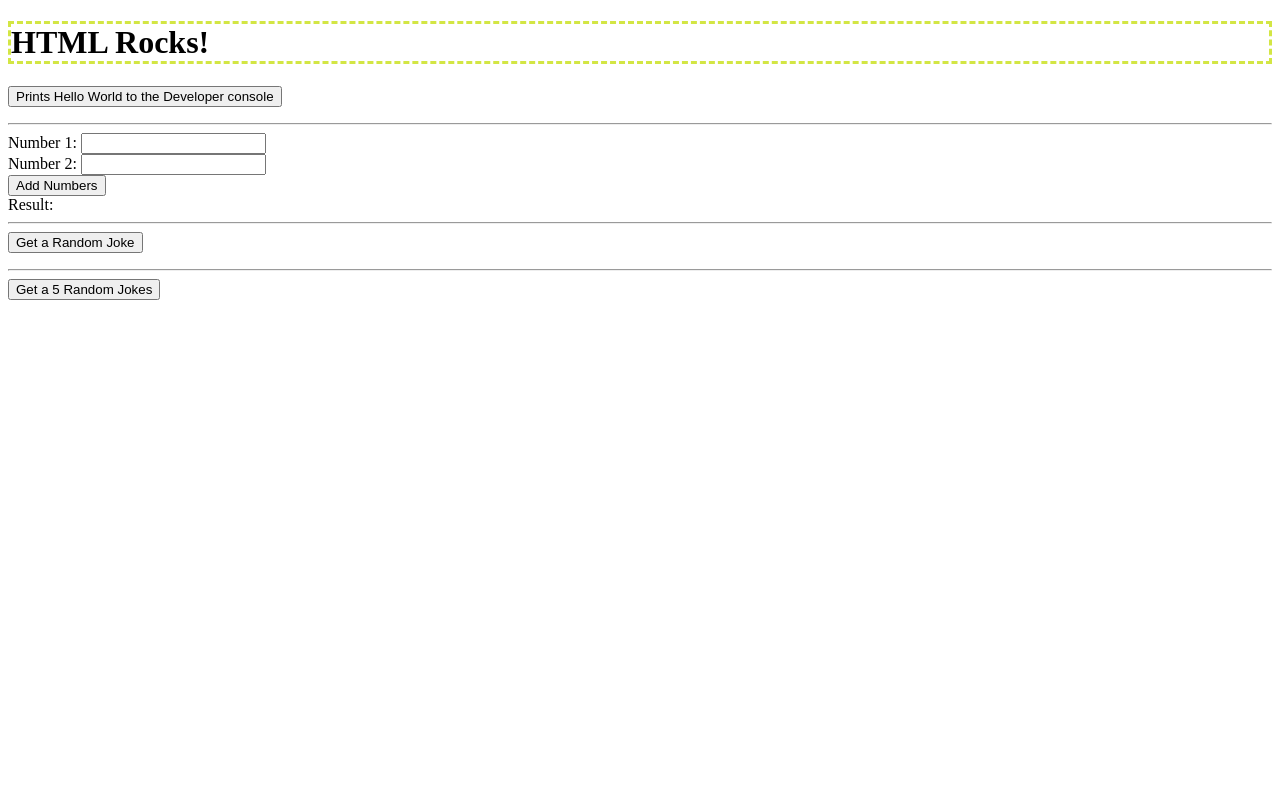
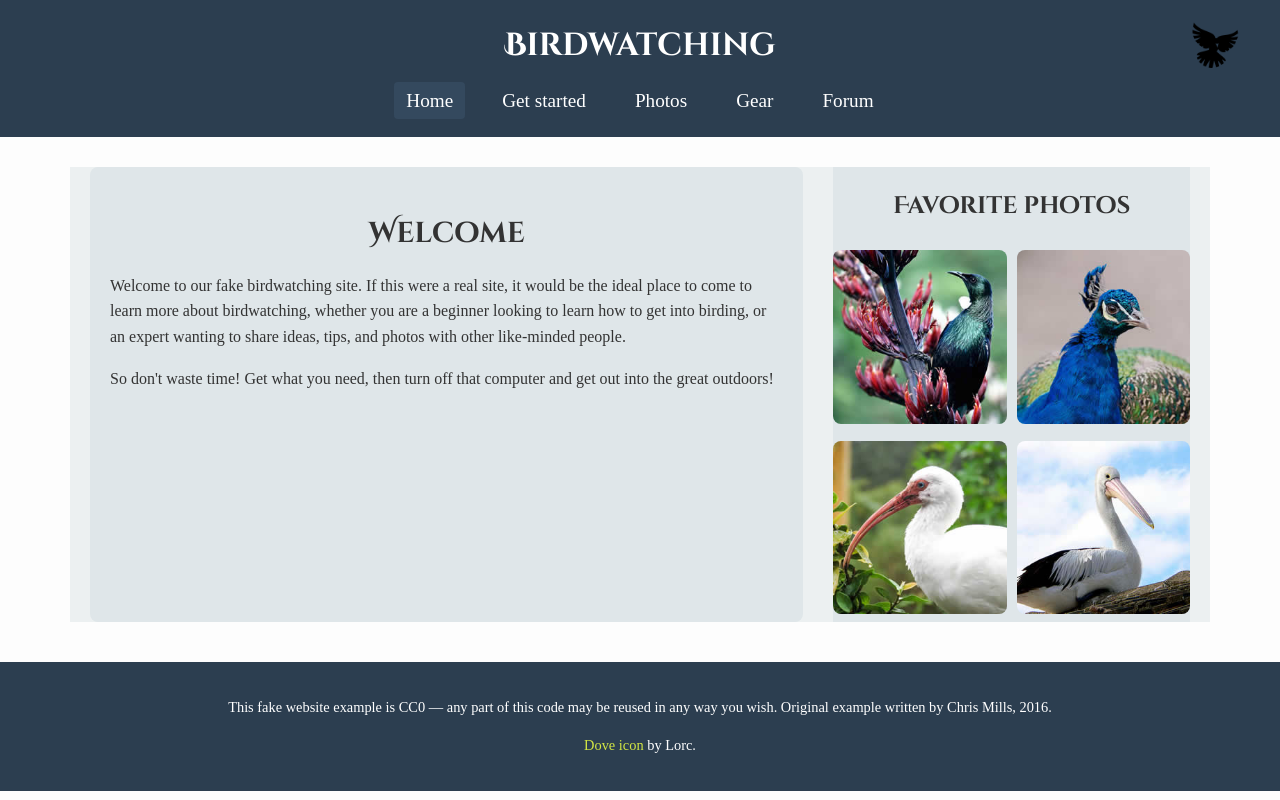
Before and after one commit to nathanrings/M4.2Lab, a website: page index.html in a window 1280 px wide. Drawn offline with Linux system fonts and the light colour scheme.

Commit message:
Markup and CSS

```diff
--- a/css/style.css
+++ b/css/style.css
@@ -1,29 +1,154 @@
-h1{
-  border-color: #d3e644;
-  border-style: dashed;
+/* Body */
+body {
+  margin: 0;
+  padding: 0;
+  line-height: 1.6;
+  background-color: #fdfdfd;
+  color: #333;
 }
 
-table {
-  border-collapse: collapse;
-  width: 100%;
-  margin-bottom: 20px;
+/* Header */
+header {
+  background: #2c3e50;
+  color: white;
+  padding: 20px;
+  text-align: center;
 }
 
-th, td {
-  padding: 12px 15px;
-  text-align: left;
-  border-bottom: 1px solid #ddd;
+header .branding {
+  display: flex;
+  align-items: center;
+  justify-content: center;
+  position: relative;
 }
 
-th {
-  background-color: #f2f2f2;
-  font-weight: bold;
+header .branding h1 {
+  font-family: 'Cinzel Decorative', serif;
+  font-size: 2rem;
+  margin: 0;
 }
 
-tbody tr:nth-child(even) {
-  background-color: #f9f9f9;
+header img {
+  height: 50px;
+  width: auto;
+  position: absolute;
+  right: 20px;
+  top: 50%;
+  transform: translateY(-50%);
 }
 
-tbody tr:hover {
-  background-color: #e9e9e9;
+/* Nav */
+nav {
+  margin-top: 15px;
+  text-align: center;
 }
+
+nav ul {
+  list-style: none;
+  padding: 0;
+  margin: 0;
+  display: inline-flex;
+  gap: 25px;
+  flex-wrap: wrap;
+}
+
+nav li {
+  font-size: 1.2rem;
+}
+
+nav a,
+nav span {
+  color: white;
+  text-decoration: none;
+  padding: 8px 12px;
+  border-radius: 4px;
+  transition: background 0.3s;
+}
+
+nav a:hover,
+nav span {
+  background: #34495e;
+}
+
+/* Main */
+main {
+  display: grid;
+  grid-template-columns: 2fr 1fr;
+  gap: 30px;
+  max-width: 1100px;
+  margin: 30px auto;
+  padding: 0 20px;
+  background-color: #ecf0f1;
+}
+
+/* Welcome section */
+.welcome {
+  background-color: #dfe6e9;
+  padding: 20px;
+  border-radius: 8px;
+}
+
+.welcome h2 {
+  font-family: 'Cinzel Decorative', serif;
+  font-size: 1.8rem;
+  margin-bottom: 15px;
+  text-align: center;
+}
+
+.welcome p {
+  margin-bottom: 15px;
+}
+
+
+/* Sidebar */
+.sidebar h2 {
+  font-family: 'Cinzel Decorative', serif;
+  font-size: 1.5rem;
+  margin-bottom: 15px;
+  text-align: center;
+  grid-column: 1 / -1;
+}
+
+.sidebar {
+  display: grid;
+  grid-template-columns: repeat(2, 1fr);
+  gap: 10px;
+  justify-items: center;
+  background-color: #dfe6e9;
+}
+
+.sidebar a {
+  display: block;
+  width: 100%;
+  max-width: 180px;
+}
+
+.sidebar img {
+  width: 100%;
+  border-radius: 8px;
+  transition: transform 0.3s, box-shadow 0.3s;
+}
+
+.sidebar img:hover {
+  transform: scale(1.05);
+  box-shadow: 0 4px 12px rgba(0,0,0,0.2);
+}
+
+/* Footer */
+footer {
+  background: #2c3e50;
+  color: white;
+  text-align: center;
+  padding: 20px;
+  margin-top: 40px;
+  font-size: 0.9rem;
+}
+
+footer a {
+  color: #d3e644;
+  text-decoration: none;
+}
+
+footer a:hover {
+  text-decoration: underline;
+}
--- a/index.html
+++ b/index.html
@@ -1,108 +1,60 @@
-<!doctype html>
-<html>
+<!DOCTYPE html>
+<html lang="en">
+  <head>
+    <meta charset="utf-8">
+    <title>Birdwatching</title>
+    <link href="https://fonts.googleapis.com/css?family=Roboto+Condensed:300%7CCinzel+Decorative:700" rel="stylesheet">
+    <link rel="stylesheet" href="css/style.css">
 
-<head>
-  <meta charset="utf-8">
-  <title>Hello World!</title>
-  <meta name="description" content="">
-  <meta name="viewport" content="width=device-width, initial-scale=1">
-  <link rel="stylesheet" href="css/style.css">
-  <link rel="shortcut icon" href="img/favicon.ico">
-</head>
+    <!--[if lt IE 9]>
+      <script src="https://cdnjs.cloudflare.com/ajax/libs/html5shiv/3.7.3/html5shiv.js"></script>
+    <![endif]-->
+  </head>
 
-<body>
-  <h1>HTML Rocks!</h1>
-  <p>
-    <button  onclick="helloWorld()">Prints Hello World to the Developer console</button>
-  </p>
-  <hr>
-  <form id="addForm">
-    <label for="num1">Number 1:</label>
-    <input type="number" id="num1" name="num1" required>
-    <br>
-    <label for="num2">Number 2:</label>
-    <input type="number" id="num2" name="num2" required>
-    <br>
-    <button type="submit">Add Numbers</button>
-  </form>
+  <body>
 
-  <label id="result">Result:</label>
+    <header>
+      <div class="branding">
+        <h1>Birdwatching</h1>
+        <img src="assets/dove.png" alt="a simple dove logo">
+      </div>
 
-  <hr>
 
-  <button id="jokeButton">Get a Random Joke</button>
-  <p id="joke"></p>
+      <nav>
+        <ul>
+          <li><span>Home</span></li>
+          <li><a href="#">Get started</a></li>
+          <li><a href="#">Photos</a></li>
+          <li><a href="#">Gear</a></li>
+          <li><a href="#">Forum</a></li>
+        </ul>
+      </nav>
+    </header>
 
-  <hr>
-  <button id="jokeButtonTable">Get a  5 Random Jokes</button>
-  <table id="jokeTable"></table>
 
-  <script type="module" script="js/main.js">
-    import {helloWorld, add, fetchRandomJoke, fetch5RandomJokes} from './js/main.js';
+    <main>
+      <section class="welcome">
+        <h2>Welcome</h2>
+        <p>Welcome to our fake birdwatching site. If this were a real site, it would be the ideal place to come to learn more about birdwatching, whether you are a beginner looking to learn how to get into birding, or an expert wanting to share ideas, tips, and photos with other like-minded people.</p>
 
-    // This shows how to assign a function to the window object
-    // so that it can be called from the browser console
-    window.helloWorld = helloWorld;
+        <p>So don't waste time! Get what you need, then turn off that computer and get out into the great outdoors!</p>
+      </section>
 
-    // This shows how to add an event listener to a button in the HTML
-    // and call a function when the button is clicked
-    const form = document.getElementById('addForm');
-    form.addEventListener('submit', function(e) {
-      e.preventDefault();
-      const num1 = parseFloat(document.getElementById('num1').value);
-      const num2 = parseFloat(document.getElementById('num2').value);
-      try{
-        const result = add(num1, num2);
-        document.getElementById('result').textContent = `Result: ${result}`;
-      }catch(e){
-        console.error(e);
-        document.getElementById('result').textContent = `Error: ${e.message}`;
-      }
+      <aside class="sidebar">
+        <h2>Favorite photos</h2>
 
-    });
+        <a href="assets/favorite-1.jpg"><img src="assets/favorite-1_th.jpg" alt="Small black bird, black claws, long black slender beak, links to larger version of the image"></a>
+        <a href="assets/favorite-2.jpg"><img src="assets/favorite-2_th.jpg" alt="Top half of a pretty bird with bright blue plumage on neck, light colored beak, blue headdress, links to larger version of the image"></a>
+        <a href="assets/favorite-3.jpg"><img src="assets/favorite-3_th.jpg" alt="Top half of a large bird with white plumage, very long curved narrow light colored break, links to larger version of the image"></a>
+        <a href="assets/favorite-4.jpg"><img src="assets/favorite-4_th.jpg" alt="Large bird, mostly white plumage with black plumage on back and rear, long straight white beak, links to larger version of the image"></a>
+      </aside>
+    </main>
 
-    // this shows how to add an event listener to a button in the HTML
-    // that calls a function that fetches a random joke from an API
-    // and displays it on the page
-    const jokebtn = document.getElementById('jokeButton');
-    const jokeresult = document.getElementById('joke');
-    jokebtn.addEventListener('click', async () => {
-      try {
-        jokeresult.textContent = 'Loading...';
-        const joke = await fetchRandomJoke();
-        document.getElementById('joke').textContent = joke;
-      } catch (e) {
-        console.error(e);
-        document.getElementById('joke').textContent = `Error: ${e.message}`;
-      }
-    });
+<footer>
+      <p>This fake website example is CC0 — any part of this code may be reused in any way you wish. Original example written by Chris Mills, 2016.</p>
 
-    // this shows how to add an event listener to a button in the HTML
-    // that calls a function that fetches 5 random jokes from an API
-    // and displays them in a table on the page
-    const jokeTableBtn = document.getElementById('jokeButtonTable');
-    const jokeTable = document.getElementById('jokeTable');
-    jokeTableBtn.addEventListener('click', async () => {
-      try {
-        jokeTable.textContent = 'Loading...';
-        const joke = await fetch5RandomJokes();
-        jokeTable.innerHTML = `
-              <thead>
-              <tr>
-                <th>Joke</th>
-              </tr>
-              </thead>
-              <tbody>
-              ${joke.map(j => `<tr><td>${j}</td></tr>`).join('')}
-              </tbody>
-            `;
-      } catch (e) {
-        console.error(e);
-        document.getElementById('joke').textContent = `Error: ${e.message}`;
-      }
-    });
-  </script>
+      <p><a href="http://game-icons.net/lorc/originals/dove.html">Dove icon</a> by Lorc.</p>
+    </footer>
 
-</body>
-
+  </body>
 </html>
```
Also changed, not shown: assets/index.html (deleted, +0 -47 lines).
